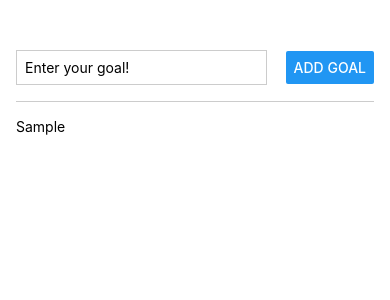
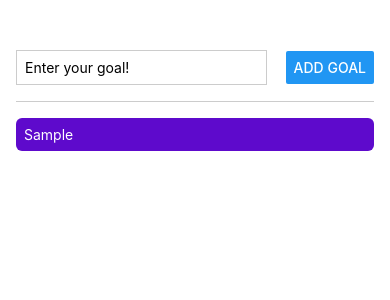
Before and after one commit to M-hossameldine/React-Native-P-01, a React Native app: screen / in a window 390 px wide. Both pictures are taken after typing "Sample" into the empty fields and a click on the button "ADD GOAL". Shown: the top 300 px of the page. Built offline with nearby package versions, Linux system fonts and the light colour scheme.

Commit message:
feature: apply goal item styling

```diff
--- a/App.js
+++ b/App.js
@@ -32,7 +32,9 @@ export default function App() {
       </View>
       <View style={styles.goalsContainer}>
         {userGoals.map((goal, index) => (
-          <Text key={index}>{goal}</Text>
+          <Text key={index} style={styles.goalItem}>
+            {goal}
+          </Text>
         ))}
       </View>
     </View>
@@ -63,5 +65,12 @@ const styles = StyleSheet.create({
   },
   goalsContainer: {
     flex: 1,
+    gap: 8,
+  },
+  goalItem: {
+    padding: 8,
+    backgroundColor: "#5e0acc",
+    color: "white",
+    borderRadius: 6,
   },
 });
```
